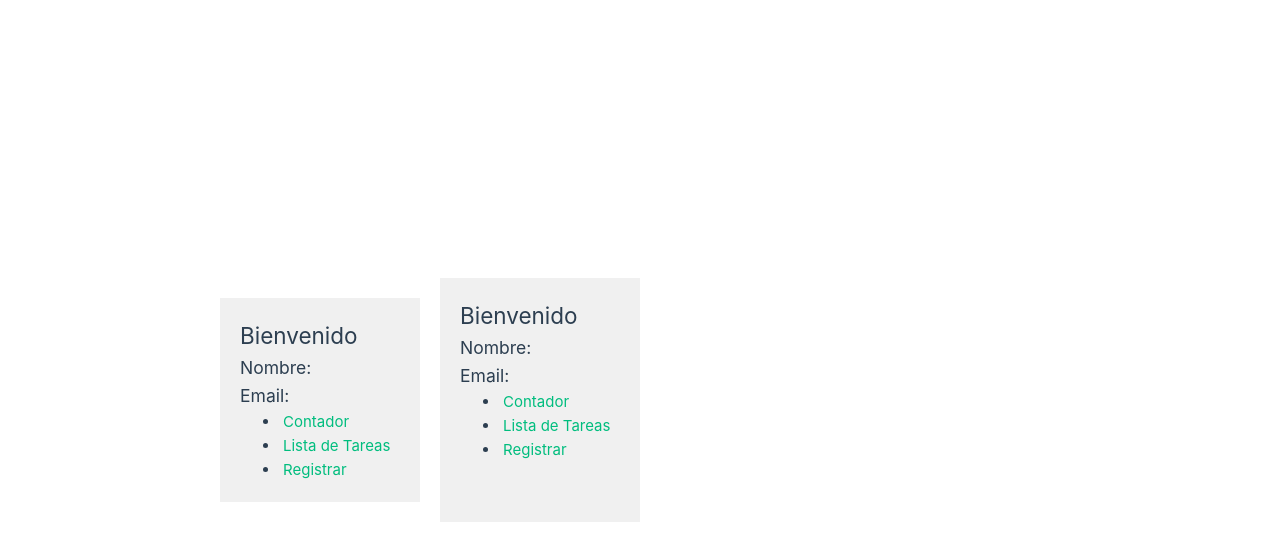
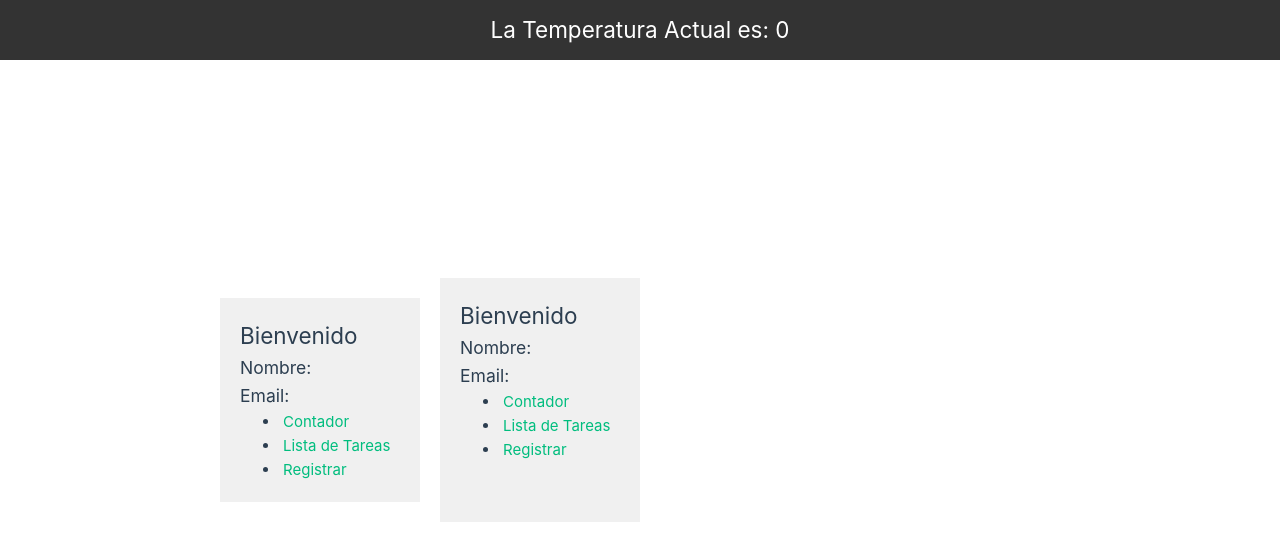
Before and after one commit to M00R3D/CursoVue, a Vue app: page / in a window 1280 px wide. Shown: the top 560 px of the page. Built offline with nearby package versions, Linux system fonts and the light colour scheme; no server answers.

Commit message:
mostrar temperatura actual desde la API en el header

```diff
--- a/package.json
+++ b/package.json
@@ -12,6 +12,7 @@
   },
   "dependencies": {
     "@vee-validate/yup": "^4.15.0",
+    "axios": "^1.8.2",
     "pinia": "^3.0.1",
     "vee-validate": "^4.15.0",
     "vue": "^3.5.13",
--- /dev/null
+++ b/src/components/Header.vue
@@ -0,0 +1,29 @@
+<!-- src/components/Header.vue -->
+<script setup>
+import Weather from './Weather.vue'
+</script>
+
+<template>
+<div class="header">
+    <h2>La Temperatura Actual es: <Weather></Weather></h2>
+
+</div>
+</template>
+
+<style scoped>
+.header{
+    display: flex;
+    justify-content: center;
+    align-items: center;
+    padding:12px 18px;
+    position: fixed;
+    top:0;
+    right: 0;
+    left: 0;
+    background-color: #333;
+    color: white;
+}
+h2{
+    margin:0;
+}
+</style>
--- a/src/components/Sidebar.vue
+++ b/src/components/Sidebar.vue
@@ -3,14 +3,14 @@
 import { useRegistrarStore } from '@/modules/registro/stores/registrarStore';
 import { ref, watch } from 'vue'; // Agrega watch
 const registrarStore=useRegistrarStore();
-const nombre = ref(registrarStore.nombre.vaule);
-const email = ref(registrarStore.email.vaule);
-watch(()=> registrarStore.nombre,(newValue) => {
-    nombre.value=newValue;
-});
-watch(()=> registrarStore.email,(newValue)=>{
-    email.value=newValue;
-})
+// const nombre = ref(registrarStore.nombre.vaule);
+// const email = ref(registrarStore.email.vaule);
+// watch(()=> registrarStore.nombre,(newValue) => {
+//     nombre.value=newValue;
+// });
+// watch(()=> registrarStore.email,(newValue)=>{
+//     email.value=newValue;
+// })
 </script>
 
 <template>
--- /dev/null
+++ b/src/components/Weather.vue
@@ -0,0 +1,18 @@
+<!-- src/components/Weather.vue -->
+<script setup>
+import {useWeather} from '../composables/useWeather.js'
+import { onMounted } from 'vue';
+import {useWeatherStore} from '../stores/weatherStore.js'
+onMounted(()=>{
+    useWeather();
+});
+const WeatherStore= useWeatherStore();
+</script>
+
+<template>
+{{ WeatherStore.temperatura }}
+</template>
+
+<style scoped>
+
+</style>
--- /dev/null
+++ b/src/composables/useWeather.js
@@ -0,0 +1,14 @@
+// src/composables/useWeather.js
+import {useWeatherStore} from '../stores/weatherStore'
+import {getTemperatura} from '../helpers/getWeather.js'
+
+export const useWeather = async () => {
+    const weatherStore = useWeatherStore();
+
+    try {
+        const temperatura = await getTemperatura(); // ✅ Espera el resultado
+        weatherStore.temperatura = temperatura;     // ✅ Ahora es el valor, no una Promise
+    } catch (error) {
+        console.error('Error al obtener la temperatura:', error);
+    }
+};
--- /dev/null
+++ b/src/helpers/getWeather.js
@@ -0,0 +1,9 @@
+// src/helpers/getWeather.js
+import axios from 'axios';
+const API_URL='https://api.open-meteo.com/v1/forecast?latitude=24.1444&longitude=-110.3005&hourly=temperature_2m&timezone=auto';
+export const getTemperatura=async()=>{
+    const respuesta = await axios.get(API_URL);
+    const temperaturas = respuesta.data.hourly.temperature_2m;
+    const nuevaTemperatura = temperaturas[0];
+    return nuevaTemperatura;
+}
--- /dev/null
+++ b/src/stores/weatherStore.js
@@ -0,0 +1,12 @@
+// src/stores/weatherStore.js
+import {defineStore} from 'pinia';
+import { ref, watch } from 'vue'; // Agrega watch
+
+
+export const useWeatherStore = defineStore('weather',()=>{
+    const temperatura = ref(0);
+    const setTemperatura= (temp)=>{
+        temperatura.value = temp;
+    }
+    return {temperatura,setTemperatura};
+});
--- a/src/views/MainView.vue
+++ b/src/views/MainView.vue
@@ -1,14 +1,17 @@
+<!-- src/views/MainView.vue -->
 <script setup>
 import Sidebar from './../components/Sidebar.vue';
+import Header from './../components/Header.vue';
 </script>
 
 <template>
-<div class="container">
-    <div class="content">
-        <RouterView></RouterView>
+    <Header></Header>
+    <div class="container">
+        <div class="content">
+            <RouterView></RouterView>
+        </div>
+        <Sidebar></Sidebar>
     </div>
-    <Sidebar></Sidebar>
-</div>
 </template>
 
 <style scoped>
```
Also changed, not shown: src/stores/counter.js (deleted, +0 -12 lines), 1 other file (tests, documents, lock files or other folders).
